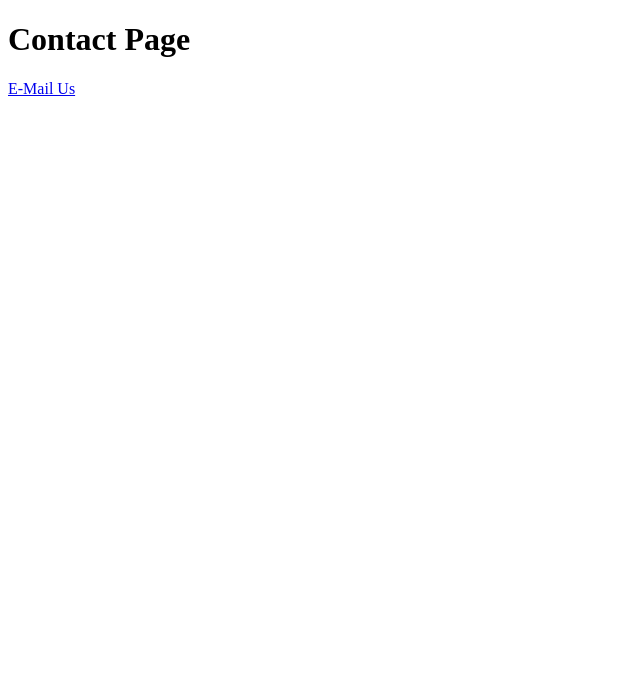
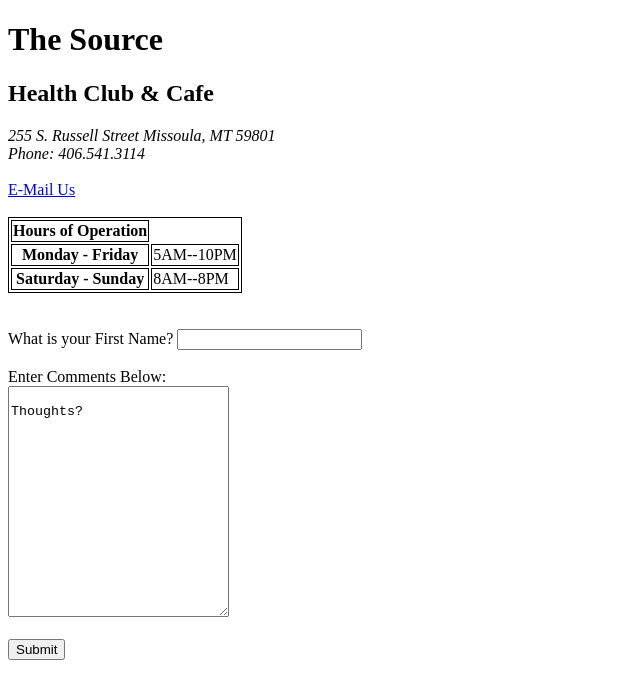
Before and after one commit to Katingale/web-dev-hw, a plain HTML site: page assignment-06/index.html in a window 1280 px wide. Shown: the whole page, without its empty margins (0-640 px from the left). Drawn offline with Linux system fonts and the light colour scheme.

Commit message:
Assignment 06

```diff
--- a/assignment-06/index.html
+++ b/assignment-06/index.html
@@ -6,13 +6,58 @@
         <meta name="description" content="Brick-And-Mortar">
         <meta name="viewport" content="width=device-width, initial-scale=1.0">
         <title>Document</title>
+        <style>
+                table, th, td {
+                    border: 1px solid black
+
+                }
+        </style>
     </head>
     <body>
 
-        <h1>Contact Page</h1>
+        <h1>The Source</h1>
+            <h2>Health Club & Cafe</h2>
+        <address>255 S. Russell Street Missoula, MT 59801
+            <br> Phone: 406.541.3114</address>
+            <br>
         <a href="mailto:katherine.fischer@umontana.edu">
             E-Mail Us</a>
                 <br>
+                <br>
+                <table>
+                    <tr>
+
+                        <th scope="col">Hours of Operation</th>
+                     </tr>
+                     <tr><th scope="row">Monday - Friday</th>
+                    <td>5AM--10PM</td>
+                     </tr>
+                     <tr><th scope="row">Saturday - Sunday</th>
+                    <td>8AM--8PM</td>
+
+
+                    </tr>
+                </table>
+
+<br>
+<br>
+    <form action="https://example.com/" method="POST">
+            What is your First Name?
+            <input type="text" name="firstname" maxlength="10">
+
+            <br><br>
+            Enter Comments Below:
+            <br>
+
+            <textarea cols="25" rows="15">
+                    Thoughts?
+            </textarea>
+            <br>
+            <br>
+            <input type="button" value="Submit">
+
+
+    </form>
 
     </body>
     </html>
```
